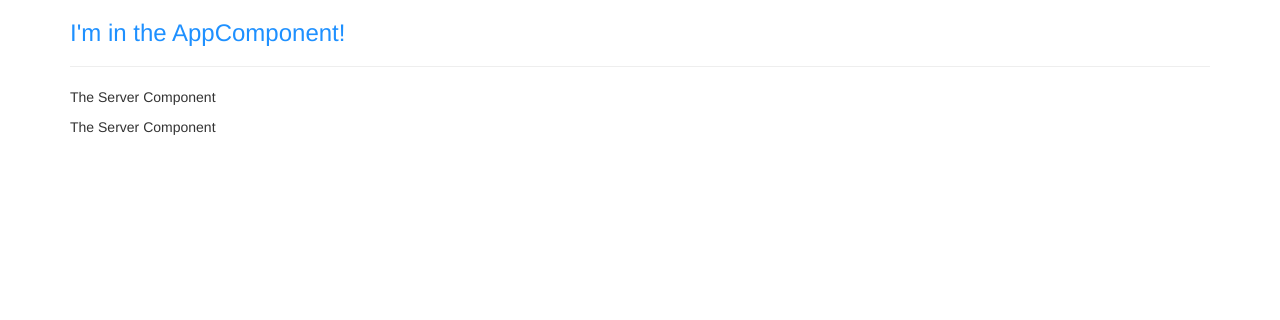
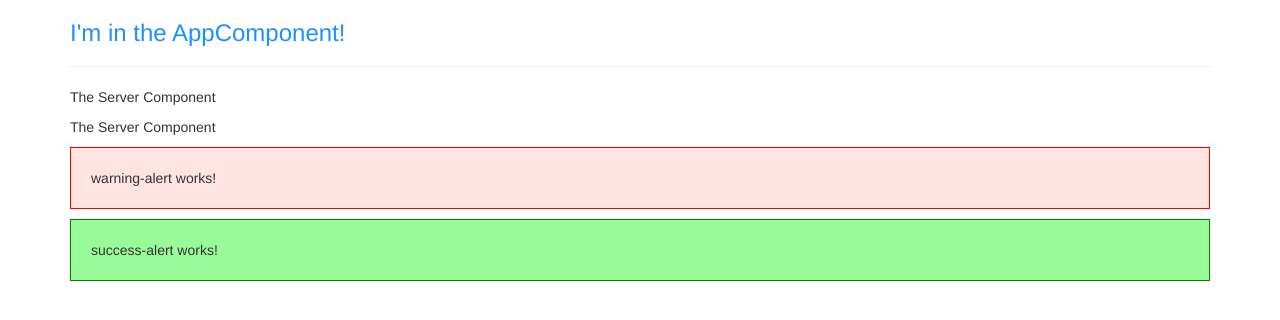
Before and after one commit to Jackson-Calixto/Angular-TheCompleteGuide, an Angular app in the folder my-first-app/: page / in a window 1280 px wide. Shown: the top 320 px of the page. Built offline with nearby package versions, Linux system fonts and the light colour scheme.

Commit message:
Assignment 1: Practicing Components

```diff
--- a/my-first-app/src/app/app.component.html
+++ b/my-first-app/src/app/app.component.html
@@ -1,12 +1,14 @@
-<!doctype html>
+<!DOCTYPE html>
 <div class="container">
   <div class="row">
     <div class="col-xs-12">
       <h3>I'm in the AppComponent!</h3>
-      <hr>
+      <hr />
       <app-servers></app-servers>
       <!-- <div app-servers></div> -->
       <!-- <div class="app-servers"></div> -->
+      <app-warning-alert></app-warning-alert>
+      <app-success-alert></app-success-alert>
     </div>
   </div>
 </div>
--- a/my-first-app/src/app/app.module.ts
+++ b/my-first-app/src/app/app.module.ts
@@ -5,9 +5,11 @@
 import { AppComponent } from './app.component';
 import { ServerComponent } from './server/server.component';
 import { ServersComponent } from './servers/servers.component';
+import { WarningAlertComponent } from './warning-alert/warning-alert.component';
+import { SuccessAlertComponent } from './success-alert/success-alert.component';
 
 @NgModule({
-  declarations: [AppComponent, ServerComponent, ServersComponent],
+  declarations: [AppComponent, ServerComponent, ServersComponent, WarningAlertComponent, SuccessAlertComponent],
   imports: [BrowserModule, FormsModule], // Add FormsModule to the imports array
   bootstrap: [AppComponent],
 })
--- /dev/null
+++ b/my-first-app/src/app/success-alert/success-alert.component.css
@@ -0,0 +1,5 @@
+p {
+  padding: 20px;
+  background-color: palegreen;
+  border: 1px solid green;
+}
--- /dev/null
+++ b/my-first-app/src/app/success-alert/success-alert.component.html
@@ -0,0 +1 @@
+<p>success-alert works!</p>
--- /dev/null
+++ b/my-first-app/src/app/warning-alert/warning-alert.component.css
@@ -0,0 +1,5 @@
+p {
+  padding: 20px;
+  background-color: mistyrose;
+  border: 1px solid red;
+}
--- /dev/null
+++ b/my-first-app/src/app/warning-alert/warning-alert.component.html
@@ -0,0 +1 @@
+<p>warning-alert works!</p>
```
Also changed, not shown: my-first-app/src/app/success-alert/success-alert.component.ts (added, +10 -0 lines), my-first-app/src/app/warning-alert/warning-alert.component.ts (added, +10 -0 lines), 2 other files (tests, documents, lock files or other folders).
